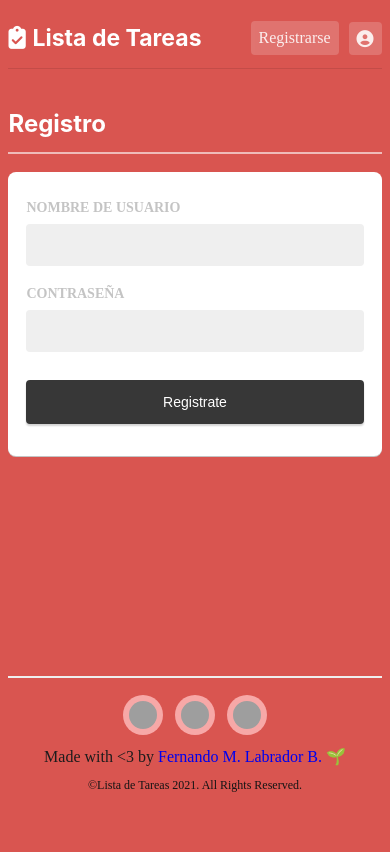
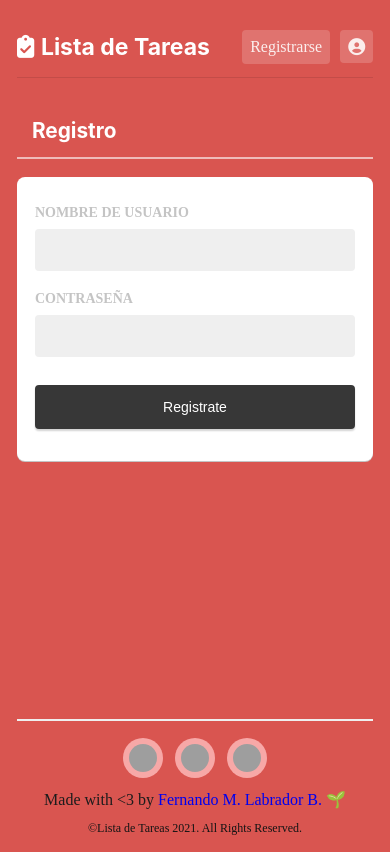
Before and after one commit to cornalitosalvag/probemorey, a Flask app: page /auth/register in a window 390 px wide. Before the commit the page ends 792 px from the top, so only its background shows below. Run offline with Flask 2, Linux system fonts and the light colour scheme; some libraries are stand-ins or nearby versions; grey boxes are pictures that could not be loaded.

Commit message:
Add files via upload

```diff
--- a/todo/static/style.css
+++ b/todo/static/style.css
@@ -496,10 +496,18 @@ h2 {
     width: 122px;
  } */
 
-  body {
-    min-height: 93vh;
+  html {
+    padding: 1vh;
   }
 
+  .bloque-secundario {
+    padding-bottom: 8.5em;
+  }
+
+  h2 {
+    margin-left: 15px;
+    font-size: 1.3em;
+  }
   /* letras del loguin */
   .letras-log {
     display: none;
```
